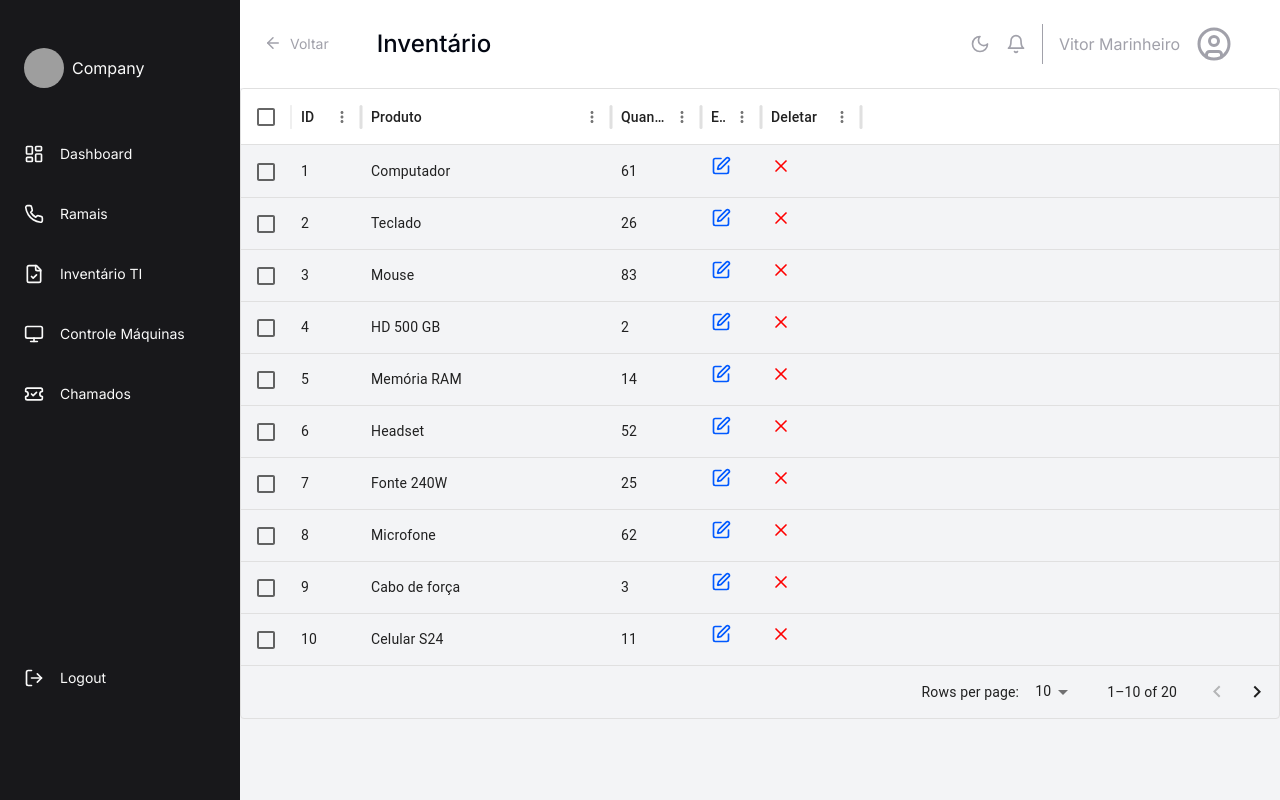
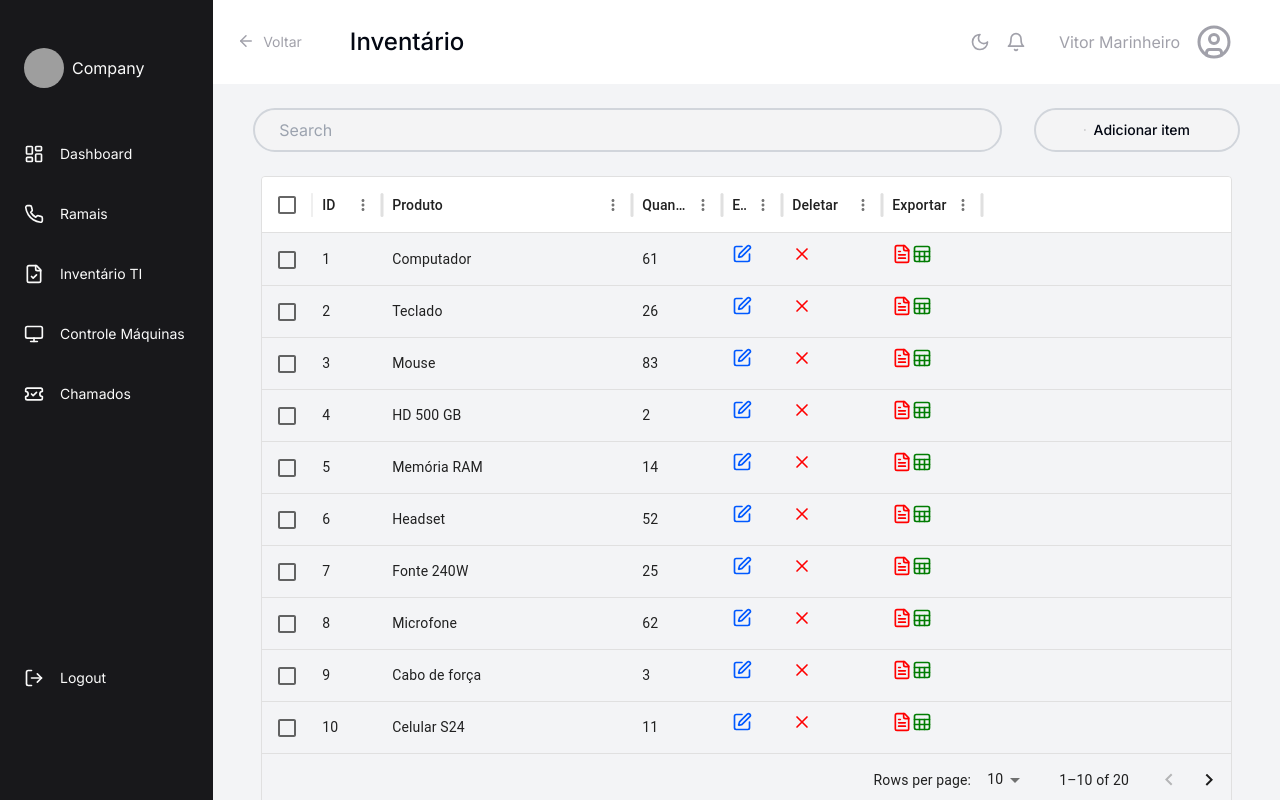
Before and after one commit to vitormarinheiro1/DevManager, a React (Vite) app: page /inventario in a window 1280 px wide. Built offline with nearby package versions, Linux system fonts and the light colour scheme; grey boxes are pictures that could not be loaded.

Commit message:
feat: exportação para pdf, excel, input para pesquisar e botão para adicionar novo item

```diff
--- a/index.html
+++ b/index.html
@@ -2,7 +2,6 @@
 <html lang="en">
   <head>
     <meta charset="UTF-8" />
-    <link rel="icon" type="image/svg+xml" href="/favicon.png" />
     <link rel="preconnect" href="https://fonts.googleapis.com" />
     <link rel="preconnect" href="https://fonts.gstatic.com" crossorigin />
     <link
--- a/src/pages/ControleMaquinas/index.tsx
+++ b/src/pages/ControleMaquinas/index.tsx
@@ -7,7 +7,7 @@ export function ControleMaquinas() {
     return (
         <div className="flex h-screen">
             <Sidebar />
-            <main className="flex-grow text-gray-950 bg-gray-100">
+            <main className="flex-grow text-gray-950 bg-gray-100 ov">
                 <div className='flex justify-between text-center py-6 bg-white'>
                     <Header titulo="Controle Máquinas" />
                     <div className='flex items-center px-12 gap-4 text-zinc-400'>
--- a/src/pages/ControleMaquinas/tabela.tsx
+++ b/src/pages/ControleMaquinas/tabela.tsx
@@ -1,5 +1,5 @@
 import { DataGrid, GridColDef, GridRenderCellParams } from '@mui/x-data-grid';
-import { Edit, X } from 'lucide-react';
+import { Edit, Plus, X } from 'lucide-react';
 
 
 const handleEditClick = (id: number) => {
@@ -63,6 +63,12 @@ const rows = [
 
 export function Tabela() {
   return (
+    <div className='py-6'>
+      <div className='flex gap-8 px-10'>
+        <input className='outline-none w-[900px] pl-6 flex-2 py-2 bg-zinc-100 border-2 border-gray-300 rounded-full' type="text" placeholder='Search' />
+        <button className='flex items-center gap-2 px-12 font-medium bg-zinc-100 border-2 border-gray-300 rounded-full whitespace-nowrap hover:bg-zinc-200 text-sm'><Plus size={24} />Adicionar item</button>
+      </div>
+      <div className='pt-6 px-12'>
         <DataGrid
           rows={rows}
           columns={columns}
@@ -74,5 +80,7 @@ export function Tabela() {
           pageSizeOptions={[5, 10]}
           checkboxSelection
         />
+      </div>
+    </div>
   );
 }
--- a/src/pages/Inventario/index.tsx
+++ b/src/pages/Inventario/index.tsx
@@ -7,13 +7,13 @@ export function Inventario() {
     return (
         <div className="flex h-screen">
             <Sidebar />
-            <main className="flex-grow text-gray-950 bg-gray-100">
+            <main className="flex-grow text-gray-950 bg-gray-100 overflow-auto">
                 <div className='flex justify-between text-center py-6 bg-white'>
                     <Header titulo="Inventário" />
                     <div className='flex items-center px-12 gap-4 text-zinc-400'>
                         <Moon size={20} />
                         <Bell size={20} />
-                        <div className='bg-zinc-400 h-10 w-px' />
+                        <div className='bg-zinc-400 w-px' />
                         <p>Vitor Marinheiro</p>
                         <CircleUser size={36} />
                     </div>
--- a/src/pages/Inventario/tabela.tsx
+++ b/src/pages/Inventario/tabela.tsx
@@ -1,5 +1,5 @@
 import { DataGrid, GridColDef, GridRenderCellParams } from '@mui/x-data-grid';
-import { Edit, X } from 'lucide-react';
+import { Edit, FileText, Plus, Sheet, X } from 'lucide-react';
 
 const handleEditClick = (id: number) => {
   console.log(`Edit item with id: ${id}`);
@@ -9,11 +9,26 @@ const handleDeleteClick = (id: number) => {
   console.log(`Delete item with id: ${id}`);
 };
 
+const handlePDFExport = (id: number) => {
+  console.log(`Export PDF item with id: ${id}`);
+};
+
+const handleExcelExport = (id: number) => {
+  console.log(`Export Excel item with id: ${id}`);
+};
+
 const renderEdit = (params: GridRenderCellParams) => (
   <button onClick={() => handleEditClick(params.row.id)}><Edit size={20} color='#0059ff' /></button>
 );
 const renderDelete = (params: GridRenderCellParams) => (
   <button onClick={() => handleDeleteClick(params.row.id)}><X size={20} color='#ff0000' /></button>
+);
+
+const renderExcelEPDF = (params: GridRenderCellParams) => (
+  <>
+    <button onClick={() => handlePDFExport(params.row.id)}><FileText size={20} color='#ff0000' /></button>
+    <button onClick={() => handleExcelExport(params.row.id)}><Sheet size={20} color='#007c02' /></button>
+  </>
 );
 
 const columns: GridColDef[] = [
@@ -31,6 +46,12 @@ const columns: GridColDef[] = [
     headerName: 'Deletar',
     width: 0,
     renderCell: renderDelete
+  },
+  {
+    field: 'exportar',
+    headerName: 'Exportar',
+    width: 0,
+    renderCell: renderExcelEPDF
   },
 ];
 
@@ -59,6 +80,12 @@ const rows = [
 
 export function Tabela() {
   return (
+    <div className='py-6'>
+      <div className='flex gap-8 px-10'>
+        <input className='outline-none w-[900px] pl-6 flex-2 py-2 bg-zinc-100 border-2 border-gray-300 rounded-full' type="text" placeholder='Search' />
+        <button className='flex items-center gap-2 px-12 font-medium bg-zinc-100 border-2 border-gray-300 rounded-full whitespace-nowrap hover:bg-zinc-200 text-sm'><Plus size={24} />Adicionar item</button>
+      </div>
+      <div className='pt-6 px-12'>
         <DataGrid
           rows={rows}
           columns={columns}
@@ -70,5 +97,7 @@ export function Tabela() {
           pageSizeOptions={[5, 10]}
           checkboxSelection
         />
+      </div>
+    </div>
   );
 }
--- a/src/pages/Ramais/index.tsx
+++ b/src/pages/Ramais/index.tsx
@@ -7,7 +7,7 @@ export function Ramais() {
     return (
         <div className="flex h-screen">
             <Sidebar />
-            <main className="flex-grow text-gray-950 bg-gray-100">
+            <main className="flex-grow text-gray-950 bg-gray-100 overflow-auto">
                 <div className='flex justify-between text-center py-6 bg-white'>
                     <Header titulo="Ramais" />
                     <div className='flex items-center px-12 gap-4 text-zinc-400'>
--- a/src/pages/Ramais/tabela.tsx
+++ b/src/pages/Ramais/tabela.tsx
@@ -1,5 +1,5 @@
 import { DataGrid, GridColDef, GridRenderCellParams } from '@mui/x-data-grid';
-import { X, Edit } from 'lucide-react';
+import { X, Edit, Plus } from 'lucide-react';
 
 
 const handleEditClick = (id: number) => {
@@ -23,7 +23,7 @@ const columns: GridColDef[] = [
     { field: 'colaborador', headerName: 'Colaborador', width: 130 },
     { field: 'email', headerName: 'E-mail', width: 180 },
     { field: 'ramal', headerName: 'Ramal', width: 110 },
-    { field: 'descricao', headerName: 'Descrição', width: 350 },
+    { field: 'descricao', headerName: 'Descrição', width: 250 },
     {
         field: 'edit',
         headerName: 'Editar',
@@ -63,6 +63,12 @@ const rows = [
 
 export function Tabela() {
     return (
+        <div className='py-6'>
+            <div className='flex gap-8 px-10'>
+                <input className='outline-none w-[900px] pl-6 flex-2 py-2 bg-zinc-100 border-2 border-gray-300 rounded-full' type="text" placeholder='Search' />
+                <button className='flex items-center gap-2 px-12 font-medium bg-zinc-100 border-2 border-gray-300 rounded-full whitespace-nowrap hover:bg-zinc-200 text-sm'><Plus size={24} />Adicionar item</button>
+            </div>
+            <div className='pt-6 px-12'>
                 <DataGrid
                     rows={rows}
                     columns={columns}
@@ -74,5 +80,7 @@ export function Tabela() {
                     pageSizeOptions={[5, 10]}
                     checkboxSelection
                 />
+            </div>
+        </div>
     );
 }
```
Lines whose indentation alone changed are shown as unchanged.
